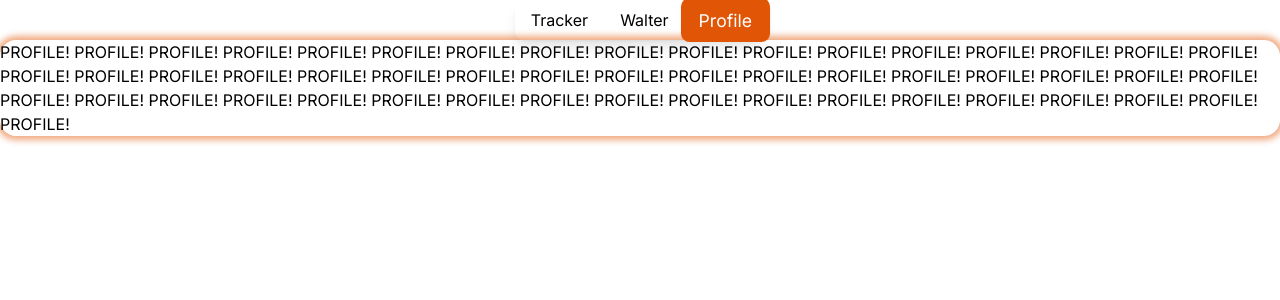
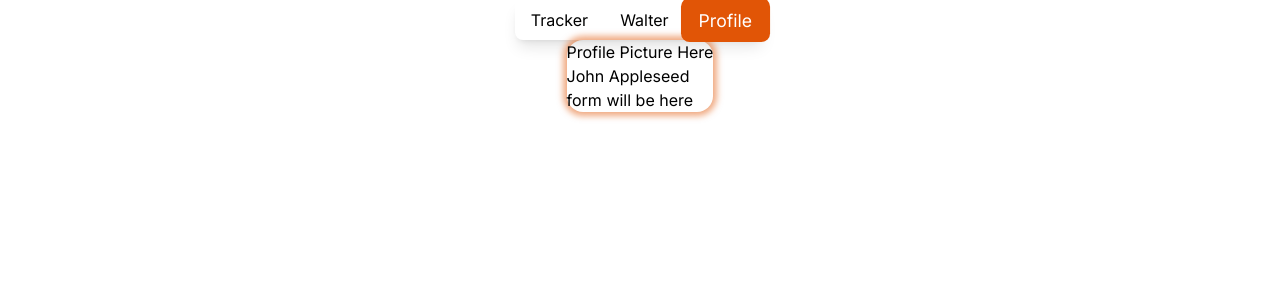
Before and after one commit to natelalor/resumate, a Next.js app: page /profile in a window 1280 px wide. Shown: the top 300 px of the page. Built offline with nearby package versions, Linux system fonts and the light colour scheme.

Commit message:
initializing components

```diff
--- /dev/null
+++ b/src/app/profile/components/ProfileForm.tsx
@@ -0,0 +1,12 @@
+"use client";
+
+import React from 'react';
+
+export default function Title() {
+  return (
+    <div className="">
+        <p>form will be here</p>
+
+    </div>
+  );
+}
--- /dev/null
+++ b/src/app/profile/components/ProfilePicture.tsx
@@ -0,0 +1,19 @@
+"use client";
+
+import React from 'react';
+
+export default function Title() {
+  return (
+    <div className="">
+    {/* profile picture & name container */}
+        <div >
+            {/* Profile picture container */}
+            <p>Profile Picture Here</p>
+        </div>
+        <div>
+            {/* name container */}
+            <p>John Appleseed</p>
+        </div>
+    </div>
+  );
+}
--- a/src/app/profile/page.tsx
+++ b/src/app/profile/page.tsx
@@ -3,6 +3,8 @@
 import React from 'react';
 import { usePathname } from 'next/navigation';
 import MainNav from '../components/MainNav';
+import ProfilePicture from './components/ProfilePicture';
+import ProfileForm from './components/profileForm';
 
 export default function Profile() {
   const pathname = usePathname();
@@ -15,9 +17,8 @@ export default function Profile() {
       </div>
       {/* body container */}
       <div className="shadow-orange rounded-2xl">
-        <p>
-            PROFILE! PROFILE! PROFILE! PROFILE! PROFILE! PROFILE! PROFILE! PROFILE! PROFILE! PROFILE! PROFILE! PROFILE! PROFILE! PROFILE! PROFILE! PROFILE! PROFILE! PROFILE! PROFILE! PROFILE! PROFILE! PROFILE! PROFILE! PROFILE! PROFILE! PROFILE! PROFILE! PROFILE! PROFILE! PROFILE! PROFILE! PROFILE! PROFILE! PROFILE! PROFILE! PROFILE! PROFILE! PROFILE! PROFILE! PROFILE! PROFILE! PROFILE! PROFILE! PROFILE! PROFILE! PROFILE! PROFILE! PROFILE! PROFILE! PROFILE! PROFILE! PROFILE!
-        </p>
+        <ProfilePicture />
+        <ProfileForm />
       </div>
     </main>
   );
```
